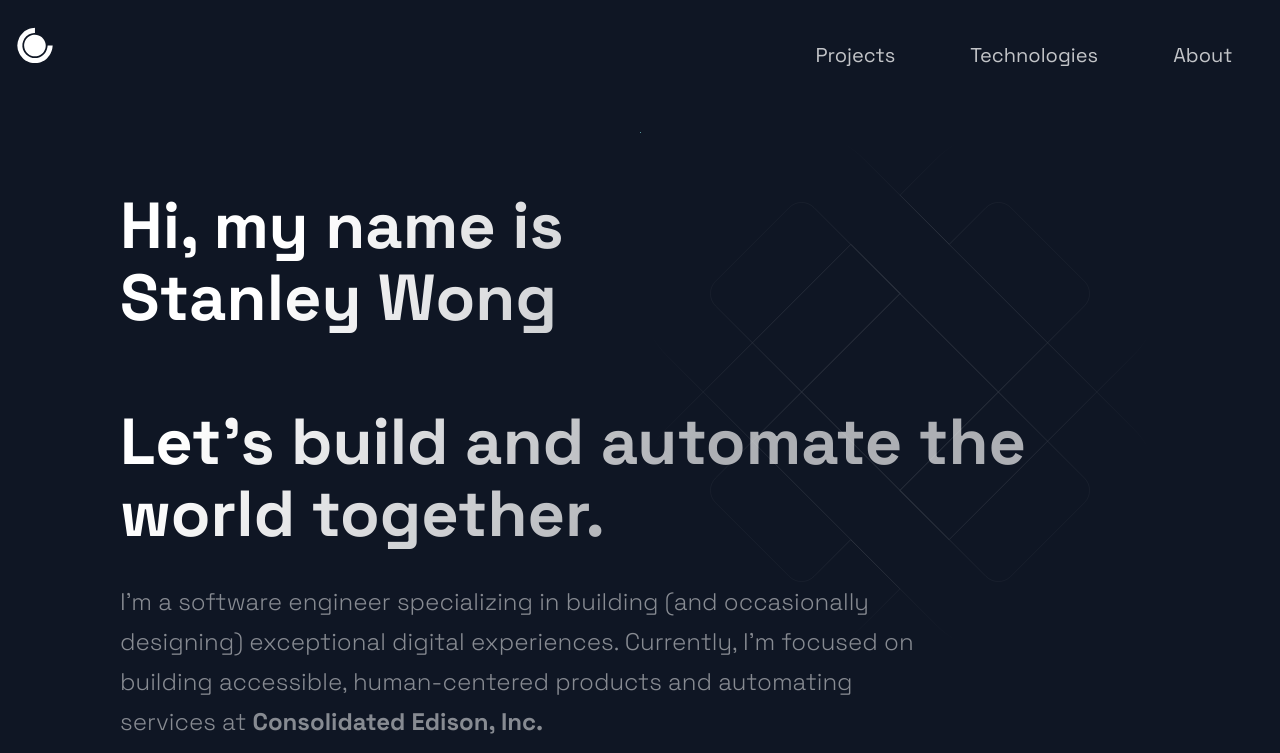
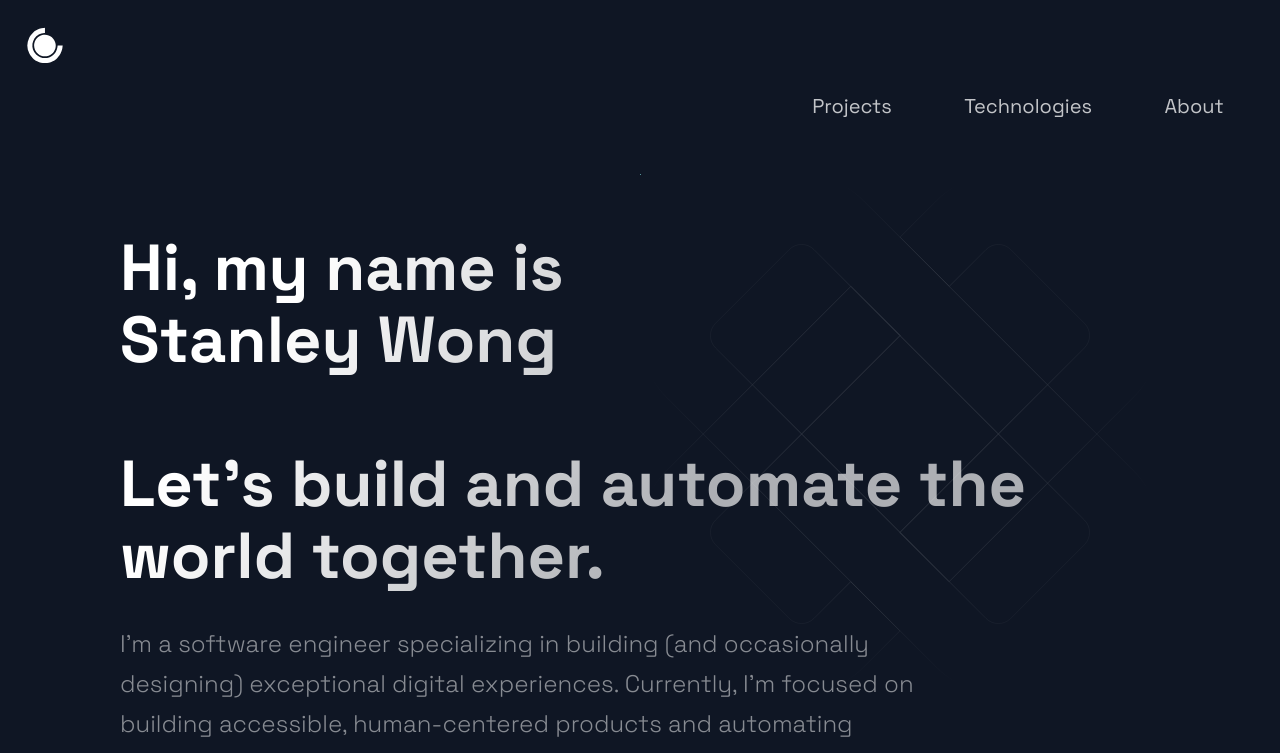
Before and after one commit to Stanleywong7/personal-portfolio, a Next.js app: page / in a window 1280 px wide. Shown: the top 753 px of the page. Built offline with nearby package versions, Linux system fonts and the light colour scheme.

Commit message:
Minor Content Updates

```diff
--- a/src/components/Header/HeaderStyles.js
+++ b/src/components/Header/HeaderStyles.js
@@ -6,7 +6,7 @@ export const Container = styled.div`
   grid-template-columns: repeat(5, 1fr);
   grid-template-rows: 1fr;
   grid-column-gap: 2rem;
-  padding: 1rem;
+  padding: 2rem;
   padding-top: 2rem;
 
   @media ${(props) => props.theme.breakpoints.sm} {
@@ -42,7 +42,7 @@ export const Div2 = styled.div`
 `;
 
 export const Div3 = styled.div`
-  grid-area: 1 / 4 / 5 / 6;
+  grid-area: 2 / 4 / 5 / 6;
   display: flex;
   justify-content: space-around;
   align-items: center;
```
